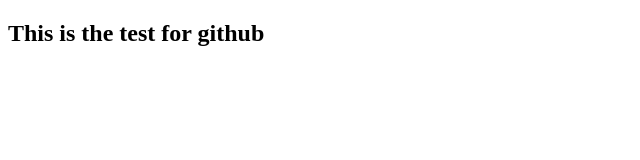
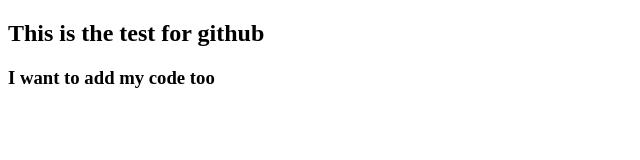
Before and after one commit to zhkhnn/test, a plain HTML site: page index.html in a window 1280 px wide. Shown: the whole page, without its empty margins (0-640 px from the left). Drawn offline with Linux system fonts and the light colour scheme.

Commit message:
person2 has added

```diff
--- a/index.html
+++ b/index.html
@@ -8,5 +8,6 @@
   </head>
   <body>
     <h2>This is the test for github</h2>
+    <h3>I want to add my code too</h3>
   </body>
 </html>
```
